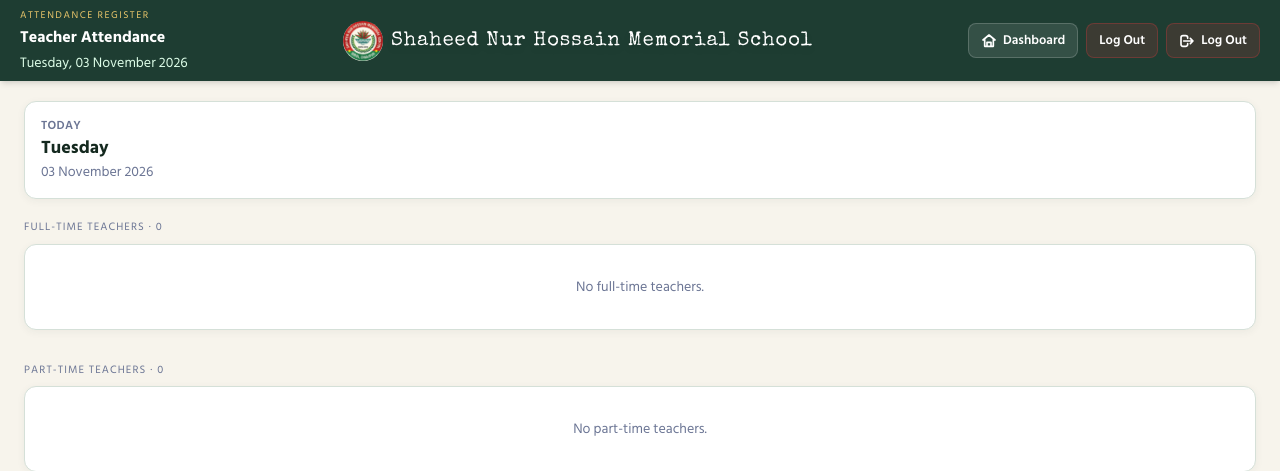
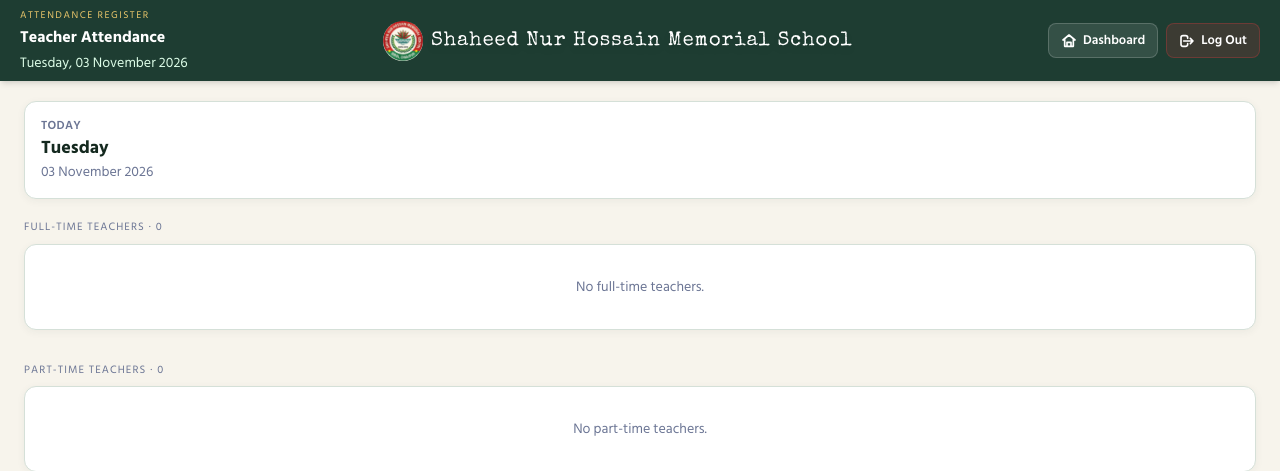
Before and after one commit to MMunna5/School-attendance, a Django app: page /admin-panel/teacher-attendance/ in a window 1280 px wide. Shown: the top 471 px of the page. Run offline with Django 5.2, Linux system fonts and the light colour scheme; the visitor is signed in with stand-in values (Sample User, id 1); data that the repository does not hold is empty; some libraries are stand-ins or nearby versions.

Commit message:
Remove duplicate logout navigation button

```diff
--- a/attendance/templates/attendance/mark_teacher_attendance.html
+++ b/attendance/templates/attendance/mark_teacher_attendance.html
@@ -6,12 +6,7 @@
 {% block header_meta %}
 <div class="text-sm text-green-100 mt-1">{{ today|date:"l, d F Y" }}</div>
 {% endblock %}
-{% block header_links %}
-<form method="post" action="{% url 'logout' %}" class="inline">
-    {% csrf_token %}
-    <button type="submit" class="nav-btn nav-btn-danger">Log Out</button>
-</form>
-{% endblock %}
+
 
 {% block content %}
 
```
